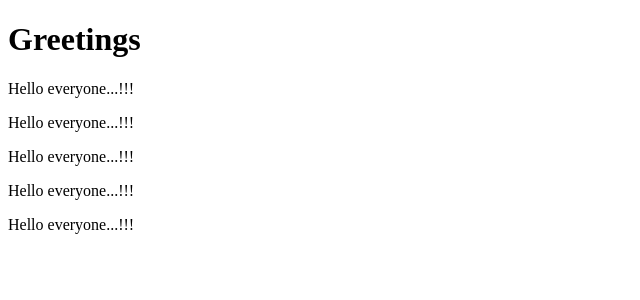
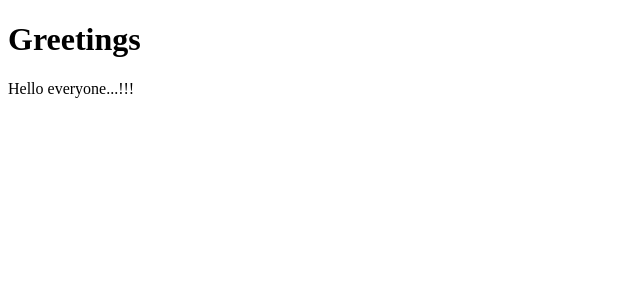
Before and after one commit to Prabhubalaji21/react-day-01, a React (Vite) app: page / in a window 1280 px wide. Shown: the top 300 px of the page, without its empty margins (0-640 px from the left). Built offline with nearby package versions, Linux system fonts and the light colour scheme.

Commit message:
Deleted reuse of components

```diff
--- a/src/App.jsx
+++ b/src/App.jsx
@@ -23,10 +23,7 @@ return(
   <div>
     <h1>Greetings </h1>
     <Hello />
-    <Hello />
-    <Hello />
-    <Hello />
-    <Hello />
+
   </div>
 )
 }
```
